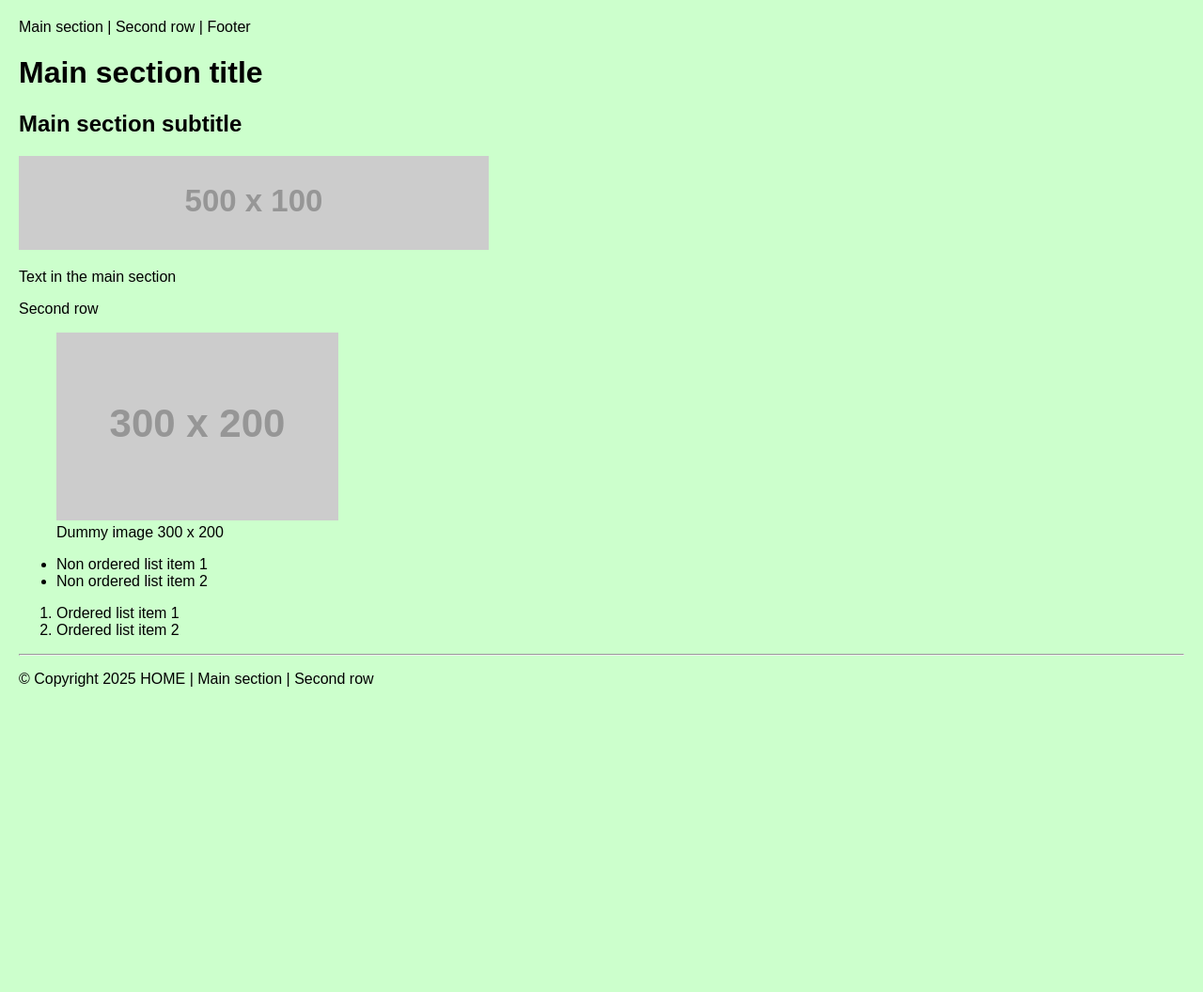
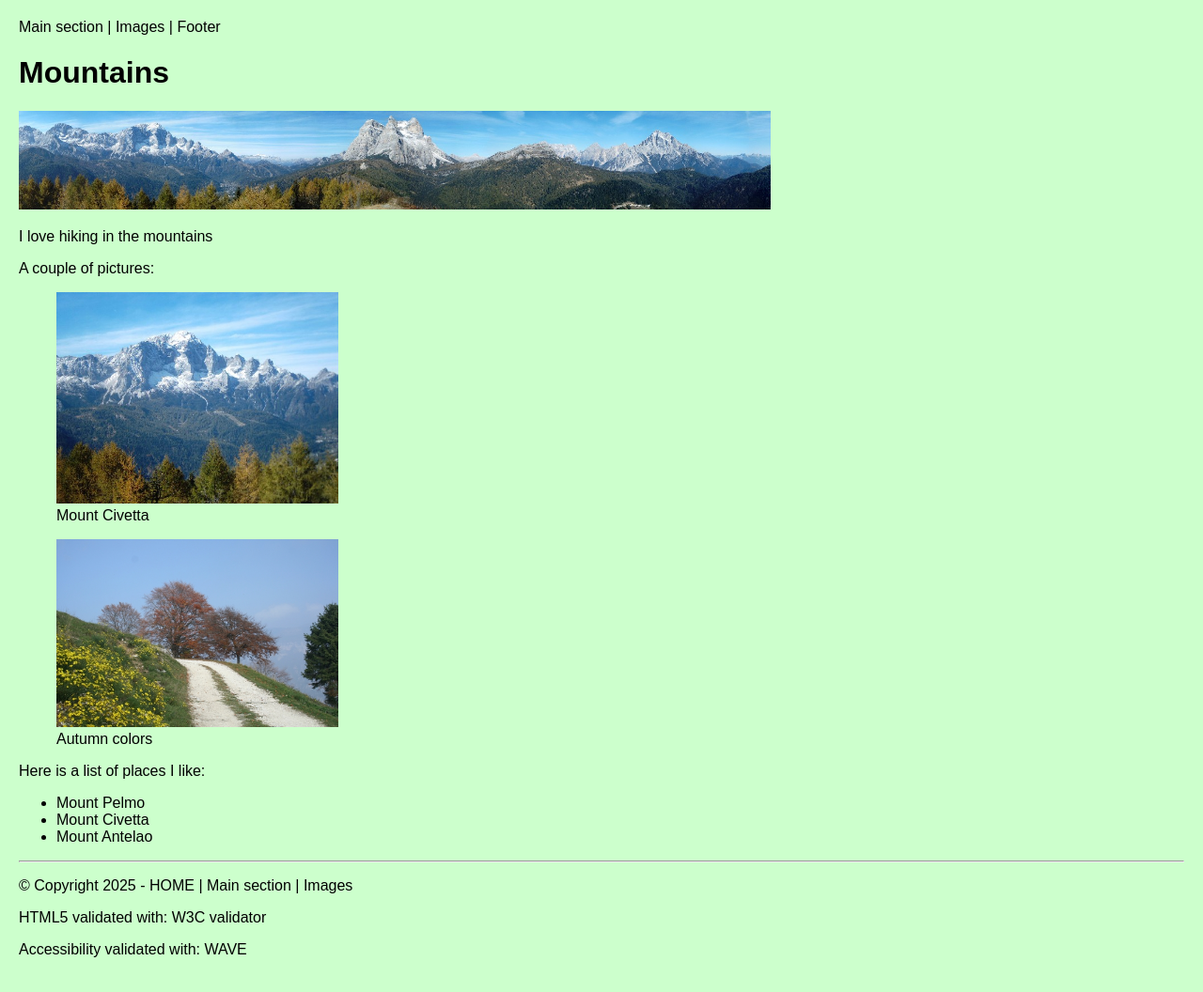
Before and after one commit to marco-vadopiano/first, a plain HTML site: page index.html in a window 1280 px wide. Shown: the whole page at 94% size. Before the commit the page ends 800 px from the top, so only its background shows below. Drawn offline with Linux system fonts and the light colour scheme; placeholder pictures from the web are drawn by us.

Commit message:
Add files via upload

```diff
--- a/index.html
+++ b/index.html
@@ -6,46 +6,51 @@
     <link rel="stylesheet" href="css/styles.css">
     <title>Web page title</title>
 </head>
-<body>
-    <a name="home"></a>
+<body id="home">
     <header>
         <nav class="mainMenu">
             <a href="#main-section">Main section</a> |
-            <a href="#second-row">Second row</a> |
+            <a href="#second-row">Images</a> |
             <a href="#footer">Footer</a>
         </nav>
     </header>
-    <main>
-        <a name="main-section"></a>
-        <h1>Main section title</h1>
-        <h2>Main section subtitle</h2>
-        <img src="https://dummyimage.com/500x100" alt="Image 500x100" aria-label="Dummy image 500 x 100">
-        <p>Text in the main section</p>
-        <a name="second-row"></a>
-        <p>Second row</p>
-
+    <main id="main-section">
+        <h1>Mountains</h1>
+        <img src="img/PanoramaPelmo.jpg" alt="Landscape mount Pelmo"
+            aria-label="Beautiful landscape of mount Pelmo"
+            width="800">
+        <p>I love hiking in the mountains</p>
+        <p id="second-row">A couple of pictures:</p>
         <figure>
-            <img src="https://dummyimage.com/300x200" alt="Image 200x300">
-            <figcaption>Dummy image 300 x 200</figcaption>
+            <img src="img/MonteCivetta.jpg" alt="Mount Civetta" width="300">
+            <figcaption>Mount Civetta</figcaption>
+        </figure>
+        <figure>
+            <img src="img/ColoriAutunno.jpg" alt="Autumn colors" width="300" >
+            <figcaption>Autumn colors</figcaption>
         </figure>
 
-        <ul>
-            <li>Non ordered list item 1</li>
-            <li>Non ordered list item 2</li>
+        <p>Here is a list of places I like:
+            <ul>
+                <li>Mount Pelmo</li>
+                <li>Mount Civetta</li>
+                <li>Mount Antelao</li>
             </ul>
+        </p>
+    </main>
 
-            <ol>
-            <li>Ordered list item 1</li>
-            <li>Ordered list item 2</li>
-            </ol>
-        </main>
-    <footer>
-        <a name="footer"></a>
+    <footer id="footer">
         <hr>
-        <p>&copy; Copyright 2025
+        <p>&copy; Copyright 2025 -
             <a href="#home">HOME</a> |
             <a href="#main-section">Main section</a> |
-            <a href="#second-row">Second row</a>
+            <a href="#second-row">Images</a>
+        </p>
+        <p>HTML5 validated with:
+            <a href="https://validator.w3.org/nu/?doc=https%3A%2F%2Fmarco-vadopiano.github.io%2Fwd4e.final%2Findex.html" target="_blank">W3C validator</a>
+        </p>
+        <p>Accessibility validated with:
+            <a href="https://wave.webaim.org/report#/https://marco-vadopiano.github.io/wd4e.final/index.html" target="_blank">WAVE</a>
         </p>
 
     </footer>
```
Also changed, not shown: icon_512.png (added), img/ColoriAutunno.jpg (added), img/MonteCivetta.jpg (added), img/PanoramaPelmo.jpg (added).
